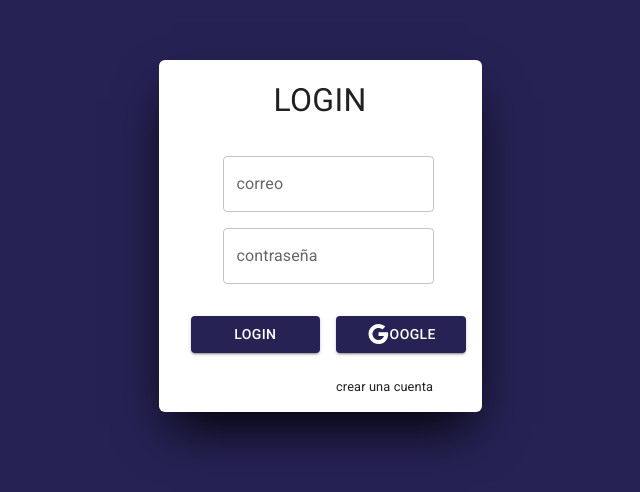
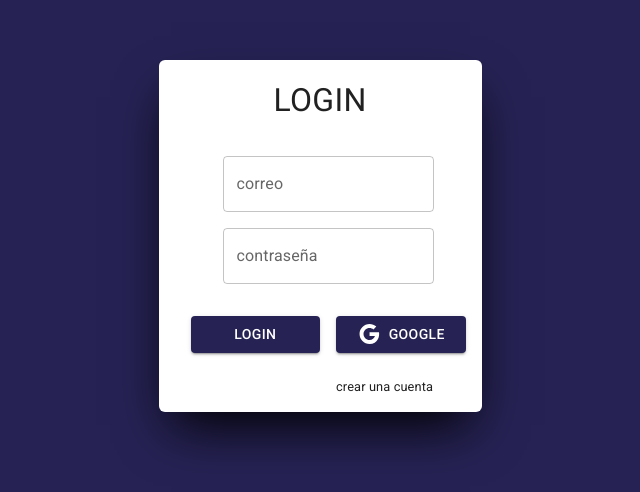
Before and after one commit to ManuelAlejandro93/journal, a React (Vite) app: page /auth/login in a window 1280 px wide. Shown: the part 164-656 px from the top of the page, without its empty margins (320-960 px from the left). Built offline with nearby package versions, Linux system fonts and the light colour scheme; what tailwindcss-animated would draw is missing.

Commit message:
cap 246 sin testing listo.

```diff
--- /dev/null
+++ b/src/Auth/Layout/AuthLayout.tsx
@@ -0,0 +1,28 @@
+import { Grid, Typography } from '@mui/material';
+
+interface Props {
+  authPageName: string;
+  children: React.ReactNode;
+}
+
+export const AuthLayout = ({ authPageName, children }: Props) => {
+  return (
+    <Grid
+      container
+      spacing={0}
+      direction={'column'}
+      alignItems={'center'}
+      justifyContent={'center'}
+      sx={{ minHeight: '100vh', backgroundColor: 'primary.main', padding: 4 }}
+    >
+      <div className='grid shadow-2xl shadow-black grid-cols-2 rounded-md bg-white p-4 space-x-4'>
+        <div className='col-span-2 text-center'>
+          <Typography fontSize={'2rem'}>
+            {authPageName.toUpperCase()}
+          </Typography>
+        </div>
+        {children}
+      </div>
+    </Grid>
+  );
+};
--- /dev/null
+++ b/src/Auth/Layout/index.ts
@@ -0,0 +1 @@
+export * from './AuthLayout';
--- a/src/Auth/Pages/LoginPage.tsx
+++ b/src/Auth/Pages/LoginPage.tsx
@@ -1,21 +1,12 @@
-import { Button, Grid, TextField, Typography } from '@mui/material';
+import { Link as RouterLink } from 'react-router-dom';
+import { Button, TextField, Typography } from '@mui/material';
 import { Google } from '@mui/icons-material';
-import { Link as RouterLink } from 'react-router-dom';
-//cambio generico
+
+import { AuthLayout } from '@/Auth';
+
 export const LoginPage = () => {
   return (
-    <Grid
-      container
-      spacing={0}
-      direction={'column'}
-      alignItems={'center'}
-      justifyContent={'center'}
-      sx={{ minHeight: '100vh', backgroundColor: 'primary.main', padding: 4 }}
-    >
-      <div className='grid shadow-2xl shadow-black grid-cols-2 rounded-md bg-white p-4 space-x-4'>
-        <div className='col-span-2 text-center'>
-          <Typography fontSize={'2rem'}>LOGIN</Typography>
-        </div>
+    <AuthLayout authPageName='login'>
       <form className='col-span-2 p-8 grid grid-cols-1 gap-4'>
         <TextField
           fullWidth
@@ -36,8 +27,8 @@ export const LoginPage = () => {
       </form>
       <Button variant='contained'>Login</Button>
       <Button variant='contained'>
-          <Google />
-          oogle
+        <Google className='mr-2' />
+        Google
       </Button>
       <RouterLink
         to={'/auth/register'}
@@ -45,7 +36,6 @@ export const LoginPage = () => {
       >
         <Typography fontSize={'0.8rem'}>crear una cuenta</Typography>
       </RouterLink>
-      </div>
-    </Grid>
+    </AuthLayout>
   );
 };
--- a/src/Auth/Pages/RegisterPage.tsx
+++ b/src/Auth/Pages/RegisterPage.tsx
@@ -1,3 +1,9 @@
+import { AuthLayout } from '@/Auth';
+
 export const RegisterPage = () => {
-  return <div>RegisterPage</div>;
+  return (
+    <AuthLayout authPageName='regISter'>
+      <div>RegisterPage</div>
+    </AuthLayout>
+  );
 };
--- a/src/Auth/index.ts
+++ b/src/Auth/index.ts
@@ -1,2 +1,3 @@
 export * from './Pages';
 export * from './Routes';
+export * from './Layout';
```
Lines whose indentation alone changed are shown as unchanged.
